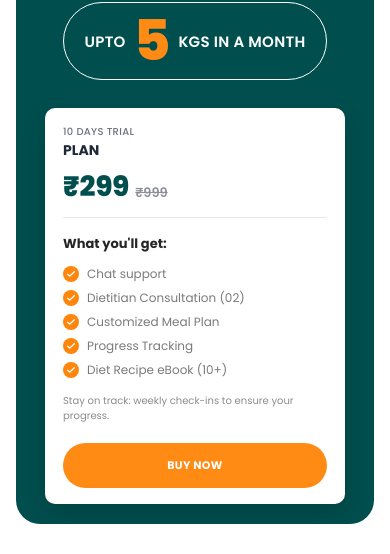
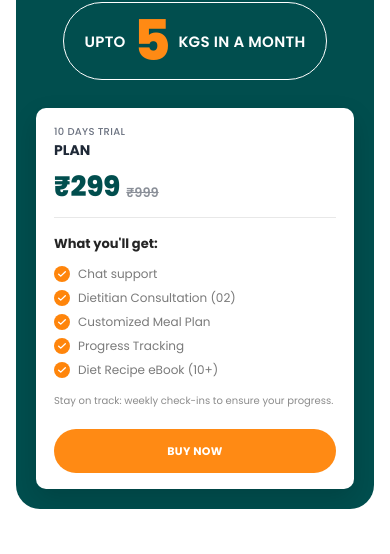
Before and after one commit to TechMW26/dtps-website-opt, a Next.js app: page /299plan in a window 390 px wide. Shown: the part 426-980 px from the top of the page. Built offline with nearby package versions, Linux system fonts and the light colour scheme; no server answers.

Commit message:
fix: remove redundant max-width from HeroPricingCard and adjust layout for consistency

```diff
--- a/app/299plan/page.jsx
+++ b/app/299plan/page.jsx
@@ -72,7 +72,7 @@ function CheckIcon24() {
 
 function HeroPricingCard({ onCheckout }) {
     return (
-        <div className="mx-auto w-full max-w-[300px] rounded-[10px] bg-white px-[18px] py-[16px] shadow-[0_10px_26px_rgba(0,0,0,0.14)] sm:max-w-[320px] md:max-w-[350px] md:px-[20px] md:py-[18px]">
+        <div className="mx-auto w-full rounded-[10px] bg-white px-[18px] py-[16px] shadow-[0_10px_26px_rgba(0,0,0,0.14)] sm:max-w-[320px] md:max-w-[350px] md:px-[20px] md:py-[18px]">
             <p className="text-[10px] font-medium uppercase tracking-[0.03em] text-[#6B7280]">
                 10 DAYS TRIAL
             </p>
@@ -162,7 +162,7 @@ export default function Plan299Page() {
                                 </div>
                             </div>
 
-                            <div className="mx-auto w-full max-w-[350px] lg:mx-0 lg:justify-self-end">
+                            <div className="mx-auto w-full lg:mx-0 lg:justify-self-end">
                                 <HeroPricingCard onCheckout={handleCheckout} />
                             </div>
                         </div>
```
